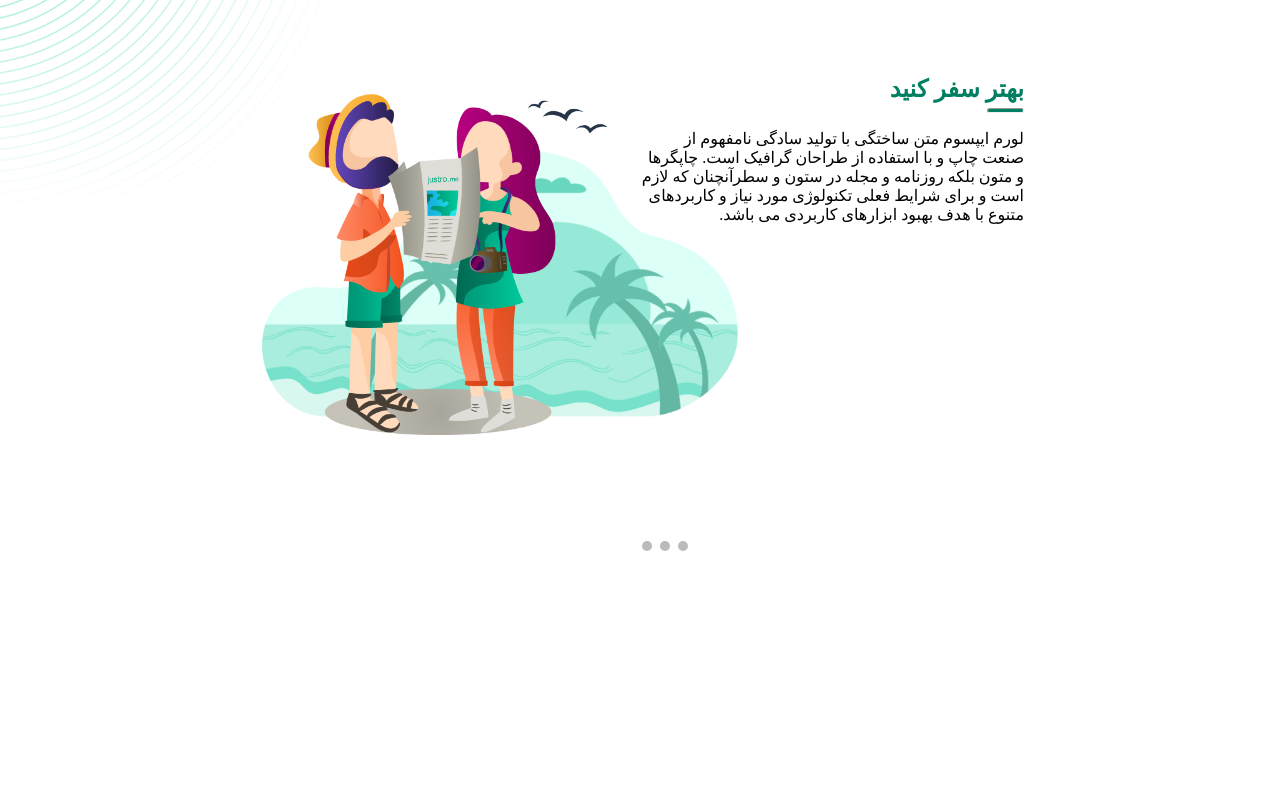
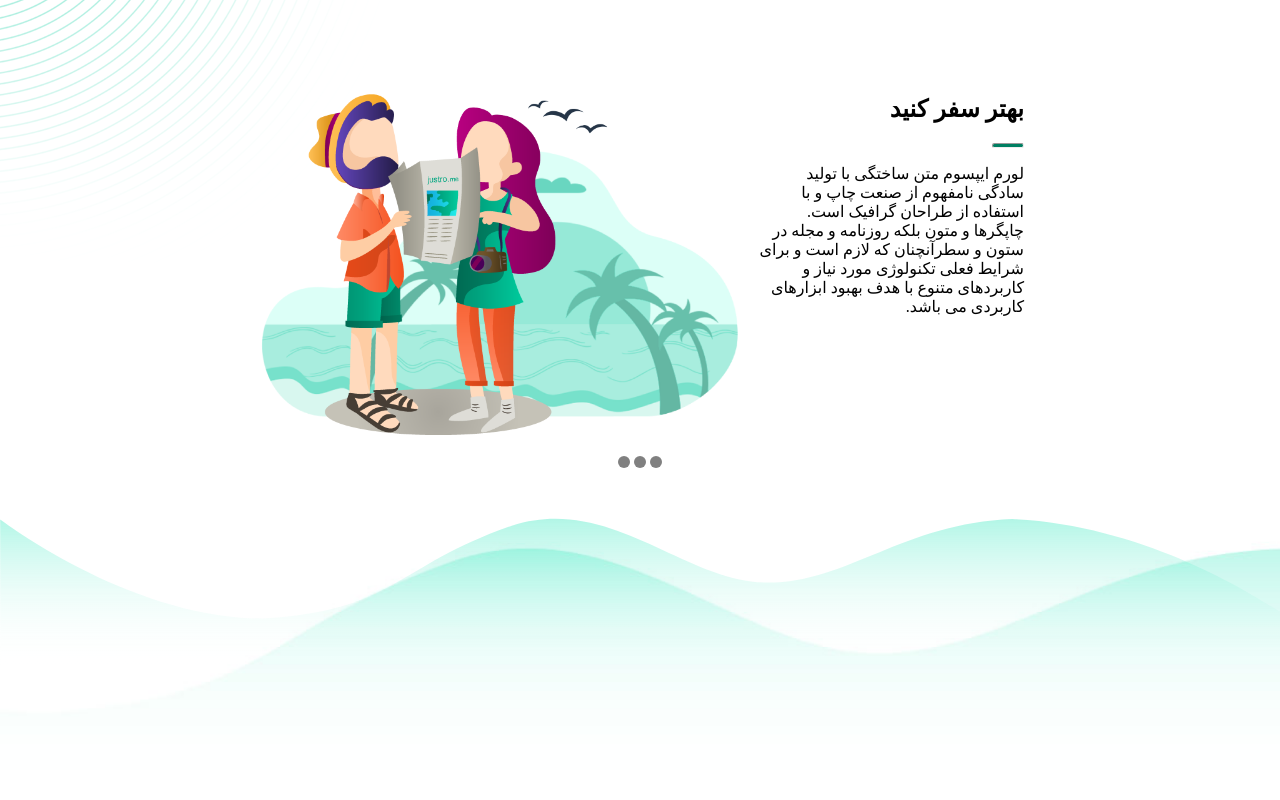
Before and after one commit to ahmad1026/HW8-M75, a plain HTML site: page justro/index.html in a window 1280 px wide. Shown: the part 106-906 px from the top of the page. Before the commit the page ends 800 px from the top, so only its background shows below. Drawn offline with Linux system fonts and the light colour scheme.

Commit message:
modified landing section1

```diff
--- a/justro/index.html
+++ b/justro/index.html
@@ -34,22 +34,33 @@
         <main class="main">
             <section class="section1">
                 <div class="content">
+                    <div class="description">
                         <h2>بهتر سفر کنید</h2>
                         <hr>
                         <p>لورم ایپسوم متن ساختگی با تولید سادگی نامفهوم از صنعت چاپ و با استفاده از طراحان گرافیک است.
                             چاپگرها
-                        و متون بلکه روزنامه و مجله در ستون و سطرآنچنان که لازم است و برای شرایط فعلی تکنولوژی مورد نیاز
+                            و متون بلکه روزنامه و مجله در ستون و سطرآنچنان که لازم است و برای شرایط فعلی تکنولوژی مورد
+                            نیاز
                             و
                             کاربردهای متنوع با هدف بهبود ابزارهای کاربردی می باشد. </p>
                     </div>
-                <div class="images">
+                    <div class="slides">
                         <img src="./publics/images/picSlider-2.png" alt="">
+
+                    </div>
                 </div>
                 <div class="slid-count">
                     <span class="dot"></span>
                     <span class="dot"></span>
                     <span class="dot"></span>
                 </div>
+            </section>
+            <section class="section2">
+                <div class="content">
+                    <img src="./publics/images/019_dlbox_Bg.jpg" alt="">
+                    <img src="./publics/images/020_dlbox_bg2.svg" alt="">
+                </div>
+
             </section>
         </main>
     </div>
--- a/justro/style.css
+++ b/justro/style.css
@@ -1,9 +1,9 @@
-body{
+body {
   margin: 0;
   padding: 0;
 }
 
-.wrapper{
+.wrapper {
   position: relative;
   margin: 0;
   padding: 0;
@@ -12,95 +12,88 @@ body{
   align-items: center;
 }
 
-.navbar{
+.navbar {
   margin-top: 30px;
   display: flex;
   flex-direction: row;
   align-items: center;
+  margin-bottom: 100px;
 }
 
-.navbar li{
+.navbar li {
   list-style: none;
   display: inline;
   margin: 0px 15px;
 }
-.logo{
+.logo {
   top: 0;
   right: 120px;
   position: absolute;
   z-index: -1;
 }
-.camel-logo img{
+.camel-logo img {
   top: 10px;
   right: 120px;
   width: 80px;
   position: absolute;
 }
-.header-wave{
+.header-wave {
   position: absolute;
   top: 0;
   left: 0;
   z-index: -1;
 }
 
-.navbar button{
-    margin-right: 60px;
+.navbar button {
+  margin-right: 100px;
 }
 
-.orang-btn{
+.orang-btn {
   width: 120px;
   height: 40px;
   color: white;
   border: none;
   outline: none;
-    background-image: linear-gradient(to left, #e35325 , #ff8a65);
+  background-image: linear-gradient(to left, #e35325, #ff8a65);
   border-radius: 20px;
 }
-.main{
+
+.main {
+  width: 100%;
+}
+.section1 {
   width: 60%;
-}
-.section1{
-    position: relative;
-    margin-top:100px;
-    height: 60vh;
-}
-.section1 > .images{
-    top: 0;
-    left: 0;
-    position: absolute;
-}
-.section1 > .content{
-    width: 50%;
+  margin: auto;
 }
 
-.section1 > .images > img{
-    width:500px ;
-    margin: 0;
+.section1 > .content {
+  display: flex;
 }
-.section1 > .content > h2{
-    color: #007f62;
-    margin: 0;
-    margin-bottom: 5px;
-}
-.section1 > .content >hr{
+
+.section1 > .content > .description hr {
   background-color: #007f62;
   margin: 0;
-    width: 35px;
+  width: 30px;
   height: 3px;
   border-radius: 5px;
 }
-.slid-count{
-    bottom: 0;
-    left: 50%;
-    position: absolute;
+.slides img {
+  width: 500px;
+}
+.slid-count {
+  text-align: center;
 }
 .dot {
-    cursor: pointer;
-    height: 10px;
-    width: 10px;
-    margin: 0 2px;
-    background-color: #bbb;
+  display: inline-block;
+  width: 12px;
+  height: 12px;
+  background-color: grey;
   border-radius: 50%;
-    display: inline-block;
-    transition: background-color 0.6s ease;
 }
+.section2 > .content{
+  position: relative;
+}
+.section2 > .content img{
+  position: absolute;
+  width: 100%;
+}
```
Also changed, not shown: justro/publics/images/019_dlbox_Bg.jpg (added), justro/publics/images/019_dlbox_bg1.svg (added), justro/publics/images/020_dlbox_bg2.svg (added), justro/publics/images/phone-2.png (added). Lines whose indentation alone changed are shown as unchanged.
